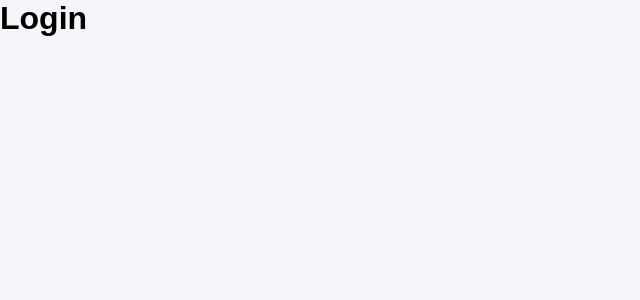
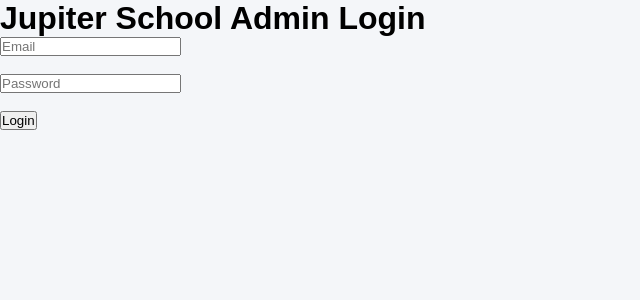
Before and after one commit to kavoo7/full-stack-project, a React (Vite) app in the folder client/jupiter-admin-page/: page / in a window 1280 px wide. Shown: the top 300 px of the page, without its empty margins (0-640 px from the left). Built offline with nearby package versions, Linux system fonts and the light colour scheme.

Commit message:
feat: implement login functionality with JWT authentication

```diff
--- a/client/jupiter-admin-page/src/pages/login.jsx
+++ b/client/jupiter-admin-page/src/pages/login.jsx
@@ -1,5 +1,60 @@
+import { useState } from "react";
+import { useNavigate } from "react-router-dom";
+import api from "../api/api";
+
 function Login() {
-    return <h1>Login</h1>;
+  const navigate = useNavigate();
+
+  const [email, setEmail] = useState("");
+  const [password, setPassword] = useState("");
+
+  const handleLogin = async (e) => {
+    e.preventDefault();
+
+    try {
+      const response = await api.post("/login", {
+        email,
+        password,
+      });
+
+      localStorage.setItem("token", response.data.access_token);
+      console.log("Token:", localStorage.getItem("token"));
+
+      alert("Login successful!");
+
+      navigate("/dashboard");
+    } catch (error) {
+      alert("Invalid email or password");
+    }
+  };
+
+  return (
+    <div>
+      <h1>Jupiter School Admin Login</h1>
+
+      <form onSubmit={handleLogin}>
+        <input
+          type="email"
+          placeholder="Email"
+          value={email}
+          onChange={(e) => setEmail(e.target.value)}
+        />
+
+        <br /><br />
+
+        <input
+          type="password"
+          placeholder="Password"
+          value={password}
+          onChange={(e) => setPassword(e.target.value)}
+        />
+
+        <br /><br />
+
+        <button type="submit">Login</button>
+      </form>
+    </div>
+  );
 }
 
 export default Login;
```
